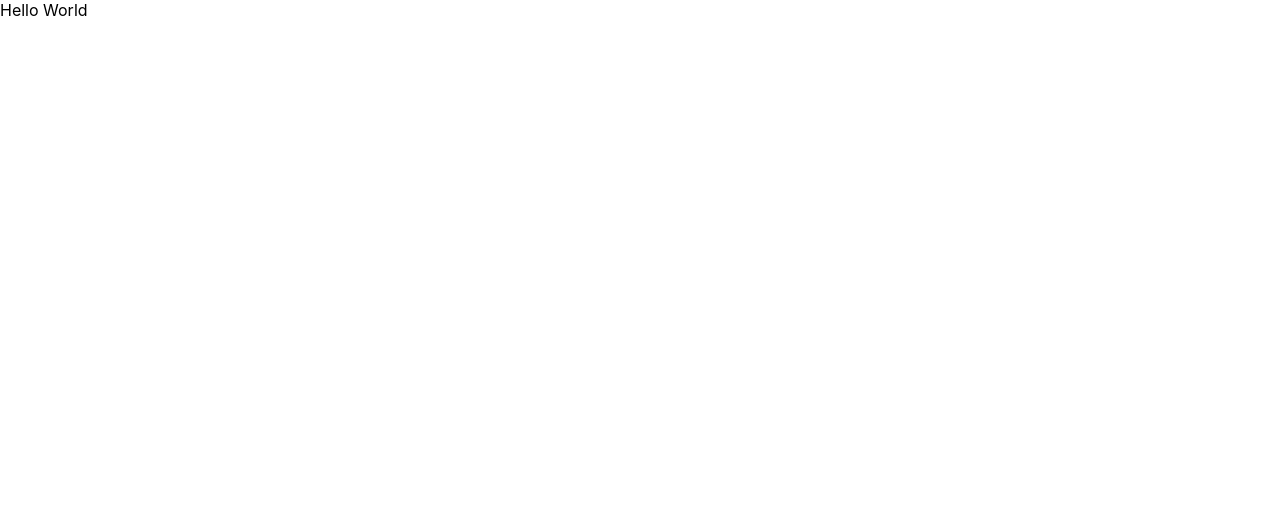
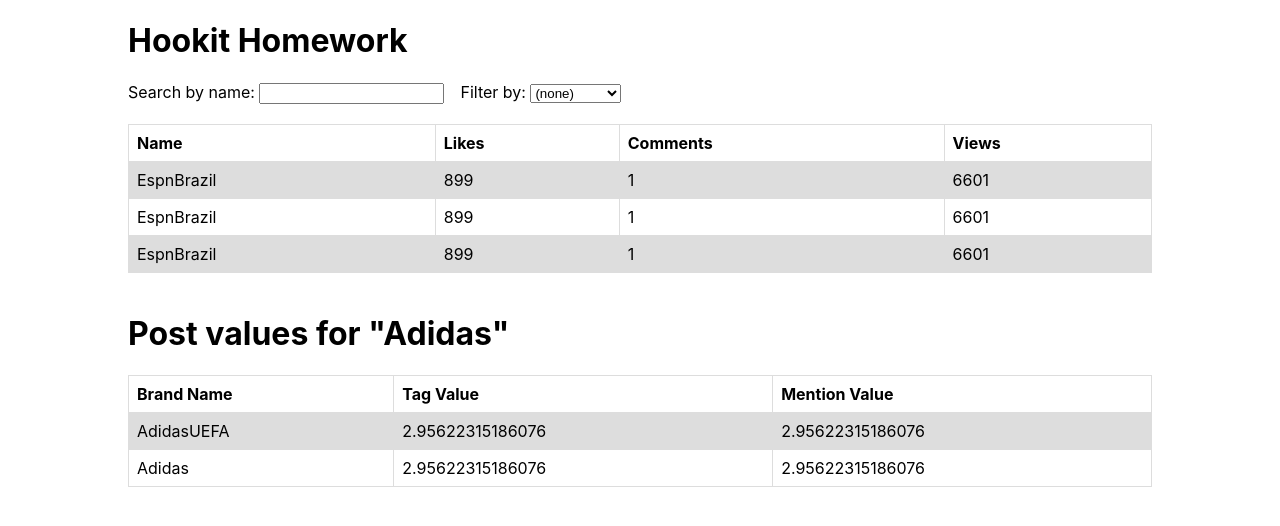
Before and after one commit to CarlsJr4/hookit-homework, a React (Create React App) app: page / in a window 1280 px wide. Shown: the top 526 px of the page. Built offline with nearby package versions, Linux system fonts and the light colour scheme.

Commit message:
Implemented a static, stateless version of the app

```diff
--- a/src/App.js
+++ b/src/App.js
@@ -1,7 +1,43 @@
 import React from 'react';
+import PostsTable from './components/PostsTable';
+import PostsValueTable from './components/PostsValuesTable';
+import Filter from './components/Filter';
+
+const fakeData = [
+  {
+    Displayname: 'AdidasIsrael',
+    Likes: 2148,
+    SocialPost_ID: 1308509710,
+    Comments: 11,
+    Views: 0,
+  },
+  {
+    Displayname: 'HisenseSports',
+    Likes: 44,
+    SocialPost_ID: 1308511489,
+    Comments: 1,
+    Views: 263,
+  },
+  {
+    Displayname: 'Eurosport',
+    Likes: 1113,
+    SocialPost_ID: 1308517532,
+    Comments: 1,
+    Views: 0,
+  },
+];
 
 function App() {
-  return <div className='App'>Hello World</div>;
+  return (
+    <div className="app">
+      <h1>Hookit Homework</h1>
+      <Filter />
+      <br />
+      <PostsTable data={fakeData} />
+      <br />
+      <PostsValueTable />
+    </div>
+  );
 }
 
 export default App;
--- /dev/null
+++ b/src/components/Filter.js
@@ -0,0 +1,19 @@
+import React from 'react';
+
+export default function Filter() {
+  return (
+    <div>
+      <label htmlFor="nameFilter">Search by name: </label>
+      <input type="text" name="nameFilter" id="nameFilter" />
+      <label htmlFor="optionFilter">Filter by: </label>
+      <select name="optionFilter" id="optionFilter">
+        <option value="">(none)</option>
+        <option value="displayName">Name</option>
+        <option value="likes">Likes</option>
+        <option value="comments">Comments</option>
+        <option value="views">Views</option>
+        <option value="interactions">Interactions</option>
+      </select>
+    </div>
+  );
+}
--- /dev/null
+++ b/src/components/PostsTable.js
@@ -0,0 +1,34 @@
+import React from 'react';
+
+export default function Table({ data }) {
+  return (
+    <div>
+      <table>
+        <tr>
+          <th>Name</th>
+          <th>Likes</th>
+          <th>Comments</th>
+          <th>Views</th>
+        </tr>
+        <tr>
+          <td>EspnBrazil</td>
+          <td>899</td>
+          <td>1</td>
+          <td>6601</td>
+        </tr>
+        <tr>
+          <td>EspnBrazil</td>
+          <td>899</td>
+          <td>1</td>
+          <td>6601</td>
+        </tr>
+        <tr>
+          <td>EspnBrazil</td>
+          <td>899</td>
+          <td>1</td>
+          <td>6601</td>
+        </tr>
+      </table>
+    </div>
+  );
+}
--- /dev/null
+++ b/src/components/PostsValuesTable.js
@@ -0,0 +1,26 @@
+import React from 'react';
+
+export default function PostsValuesTable({ data }) {
+  return (
+    <div>
+      <h1>Post values for "Adidas"</h1>
+      <table>
+        <tr>
+          <th>Brand Name</th>
+          <th>Tag Value</th>
+          <th>Mention Value</th>
+        </tr>
+        <tr>
+          <td>AdidasUEFA</td>
+          <td>2.95622315186076</td>
+          <td>2.95622315186076</td>
+        </tr>
+        <tr>
+          <td>Adidas</td>
+          <td>2.95622315186076</td>
+          <td>2.95622315186076</td>
+        </tr>
+      </table>
+    </div>
+  );
+}
--- a/src/index.css
+++ b/src/index.css
@@ -1,8 +1,32 @@
+* {
+  box-sizing: border-box;
+}
+
 body {
-  margin: 0;
+  margin: 0 10%;
   font-family: -apple-system, BlinkMacSystemFont, 'Segoe UI', 'Roboto', 'Oxygen',
     'Ubuntu', 'Cantarell', 'Fira Sans', 'Droid Sans', 'Helvetica Neue',
     sans-serif;
   -webkit-font-smoothing: antialiased;
   -moz-osx-font-smoothing: grayscale;
 }
+
+input {
+  margin-right: 1rem;
+}
+
+table {
+  border-collapse: collapse;
+  width: 100%;
+}
+
+td,
+th {
+  border: 1px solid #dddddd;
+  text-align: left;
+  padding: 8px;
+}
+
+tr:nth-child(even) {
+  background-color: #dddddd;
+}
```
